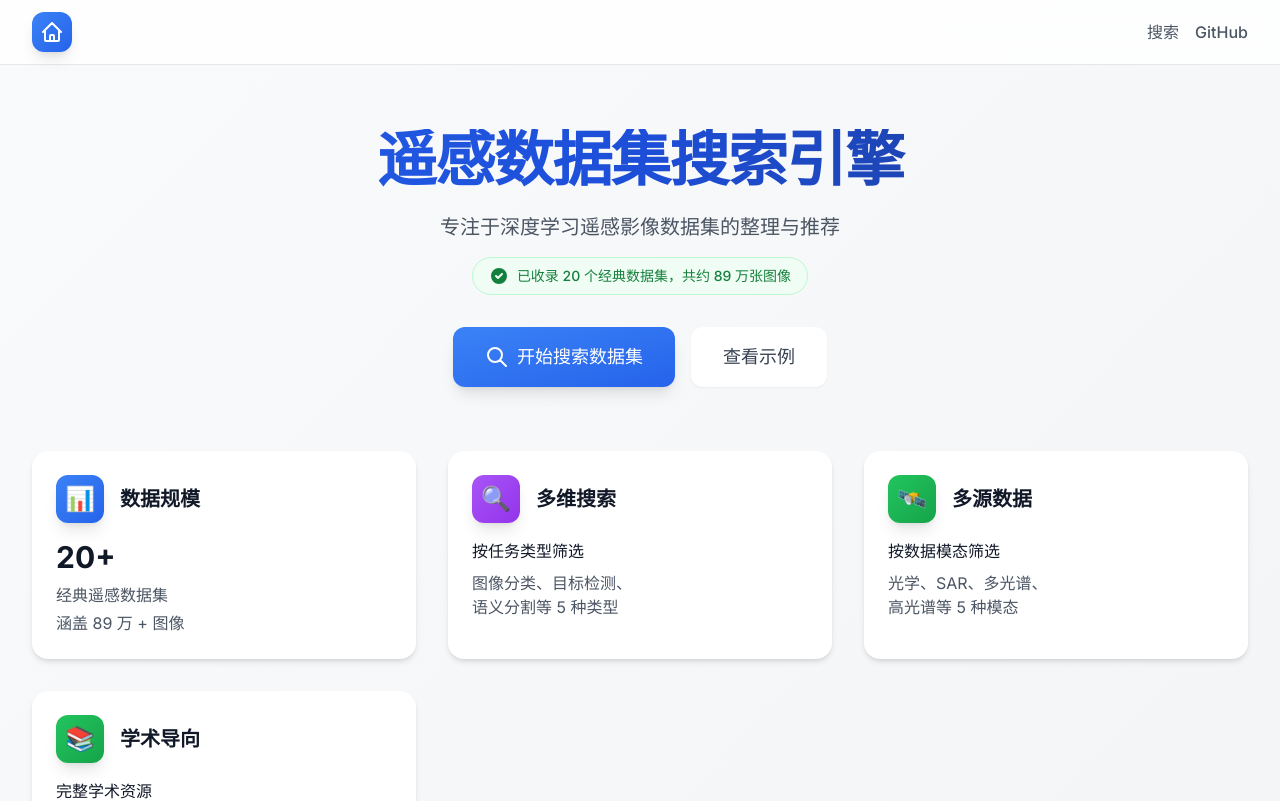
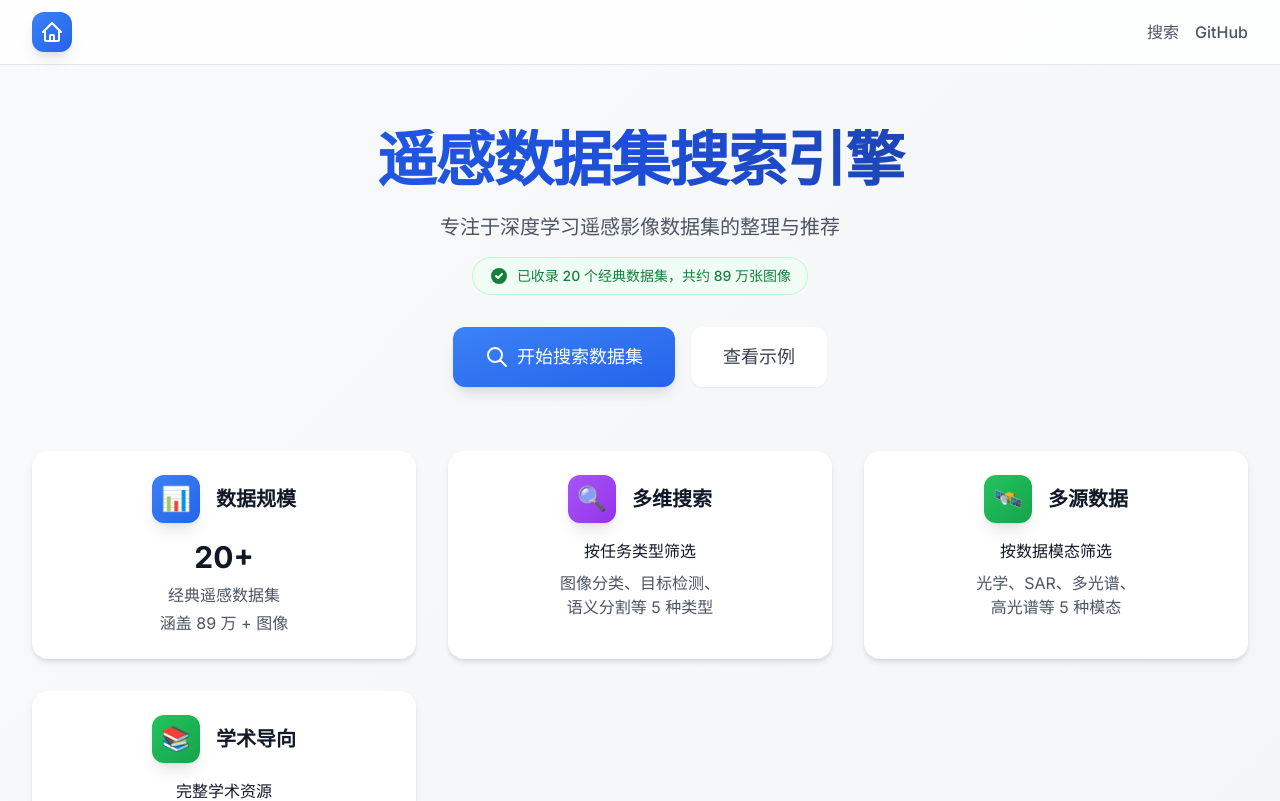
Before and after one commit to Alien-2022/rs-data-hub, a Next.js app: page / in a window 1280 px wide. Shown: the top 801 px of the page. Built offline with nearby package versions, Linux system fonts and the light colour scheme.

Commit message:
fix: 首页卡片内容居中显示
- 卡片添加 text-center 类，文本内容居中
- 标题容器添加 justify-center，图标和标题居中

```diff
--- a/src/app/page.tsx
+++ b/src/app/page.tsx
@@ -76,8 +76,8 @@ export default function Home() {
 
         {/* 统计卡片 */}
         <div className="grid grid-cols-1 sm:grid-cols-2 md:grid-cols-3 gap-4 sm:gap-6 md:gap-8 mb-8 sm:mb-12 md:mb-16">
-          <div className="card hover:shadow-xl transition-all duration-300">
-            <div className="flex items-center gap-3 sm:gap-4 mb-3 sm:mb-4">
+          <div className="card hover:shadow-xl transition-all duration-300 text-center">
+            <div className="flex items-center gap-3 sm:gap-4 mb-3 sm:mb-4 justify-center">
               <div className="w-10 h-10 sm:w-12 sm:h-12 bg-gradient-to-br from-blue-500 to-blue-600 rounded-xl flex items-center justify-center shadow-lg text-xl sm:text-2xl">
                 📊
               </div>
@@ -88,8 +88,8 @@ export default function Home() {
             <p className="text-sm sm:text-base text-gray-600 mt-1">涵盖 89 万 + 图像</p>
           </div>
 
-          <div className="card hover:shadow-xl transition-all duration-300">
-            <div className="flex items-center gap-3 sm:gap-4 mb-3 sm:mb-4">
+          <div className="card hover:shadow-xl transition-all duration-300 text-center">
+            <div className="flex items-center gap-3 sm:gap-4 mb-3 sm:mb-4 justify-center">
               <div className="w-10 h-10 sm:w-12 sm:h-12 bg-gradient-to-br from-purple-500 to-purple-600 rounded-xl flex items-center justify-center shadow-lg text-xl sm:text-2xl">
                 🔍
               </div>
@@ -100,8 +100,8 @@ export default function Home() {
             <p className="text-sm sm:text-base text-gray-600">语义分割等 5 种类型</p>
           </div>
 
-          <div className="card hover:shadow-xl transition-all duration-300">
-            <div className="flex items-center gap-3 sm:gap-4 mb-3 sm:mb-4">
+          <div className="card hover:shadow-xl transition-all duration-300 text-center">
+            <div className="flex items-center gap-3 sm:gap-4 mb-3 sm:mb-4 justify-center">
               <div className="w-10 h-10 sm:w-12 sm:h-12 bg-gradient-to-br from-green-500 to-green-600 rounded-xl flex items-center justify-center shadow-lg text-xl sm:text-2xl">
                 🛰️
               </div>
@@ -112,8 +112,8 @@ export default function Home() {
             <p className="text-sm sm:text-base text-gray-600">高光谱等 5 种模态</p>
           </div>
 
-          <div className="card hover:shadow-xl transition-all duration-300">
-            <div className="flex items-center gap-3 sm:gap-4 mb-3 sm:mb-4">
+          <div className="card hover:shadow-xl transition-all duration-300 text-center">
+            <div className="flex items-center gap-3 sm:gap-4 mb-3 sm:mb-4 justify-center">
               <div className="w-10 h-10 sm:w-12 sm:h-12 bg-gradient-to-br from-green-500 to-green-600 rounded-xl flex items-center justify-center shadow-lg text-xl sm:text-2xl">
                 📚
               </div>
```
